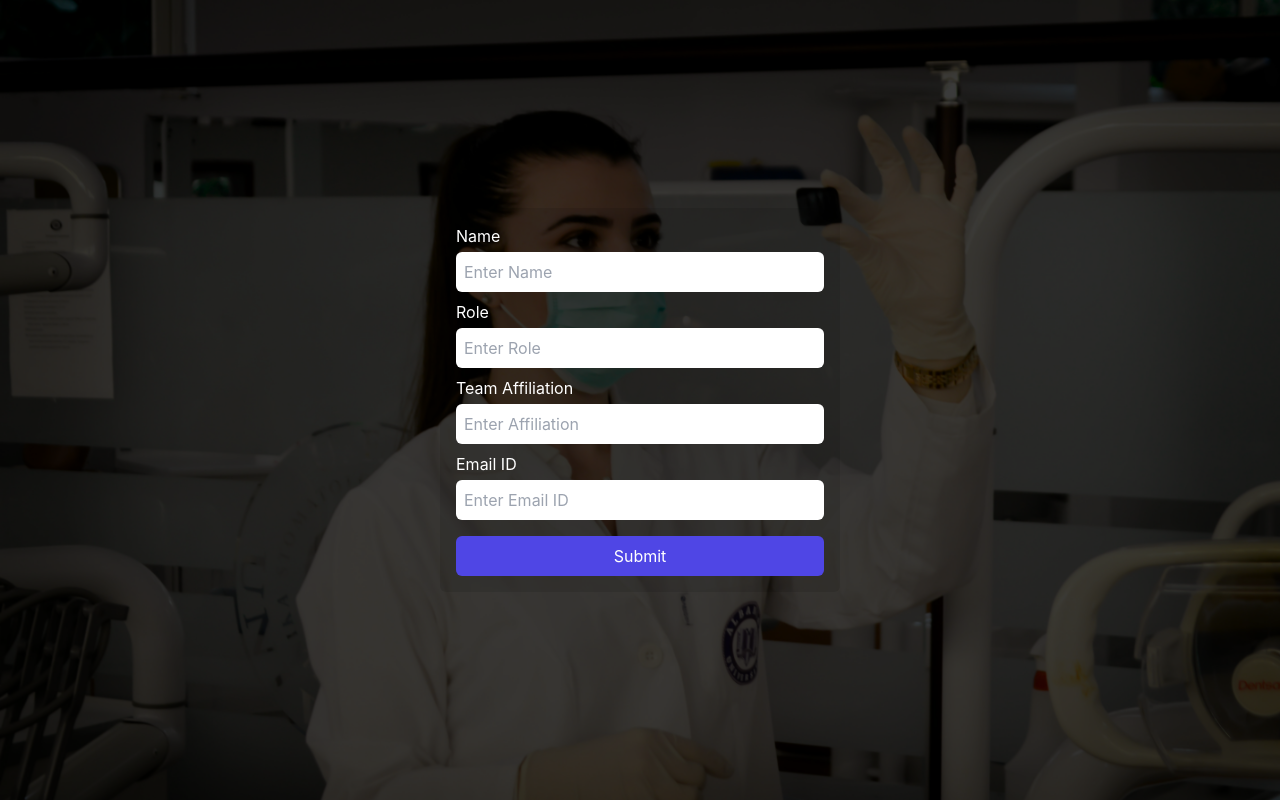
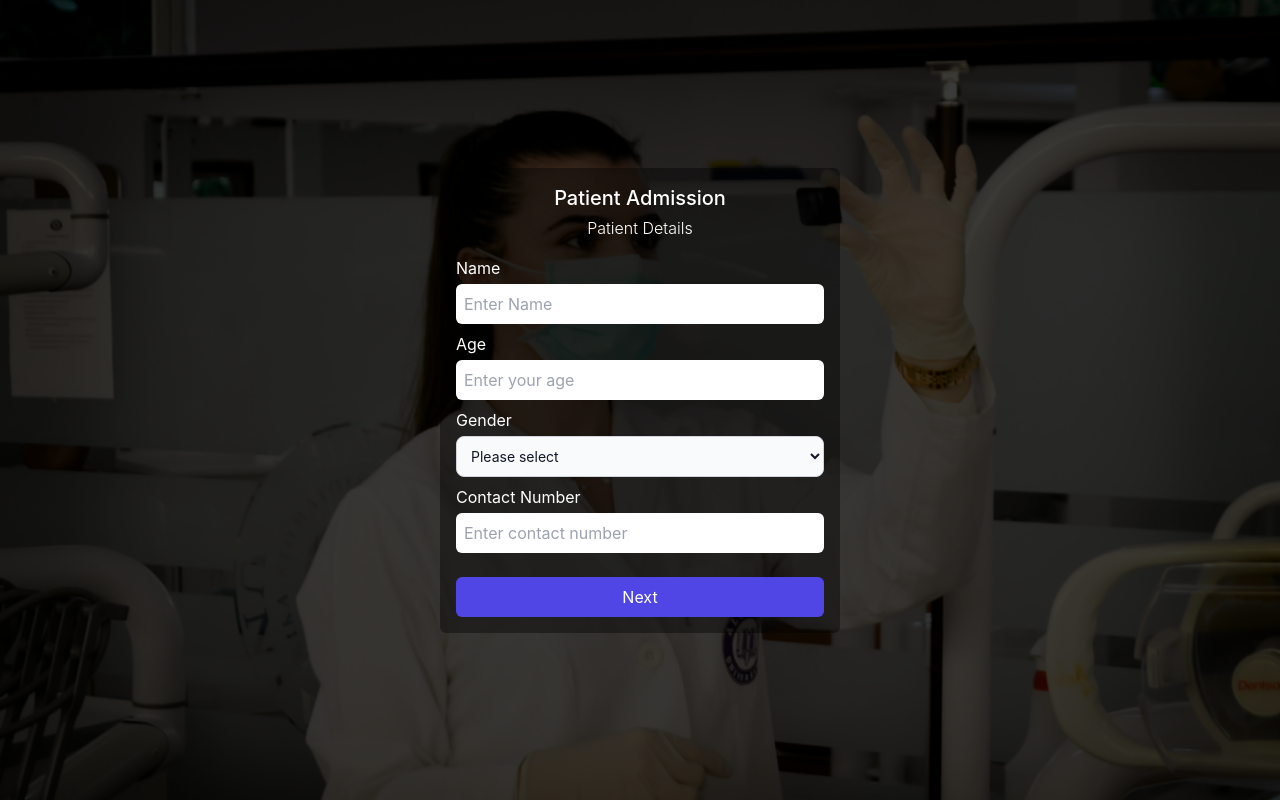
Before and after one commit to stephaniek01/web-app, a React (Create React App) app: page /auth/patient in a window 1280 px wide. Built offline with nearby package versions, Linux system fonts and the light colour scheme.

Commit message:
patient auth routes design

```diff
--- a/src/views/auth/createDoctor/Login.js
+++ b/src/views/auth/createDoctor/Login.js
@@ -1,15 +1,43 @@
-import React from 'react'
-import DefaultInput from "../../components/inputs/defaultInput";
+import React, {useState} from 'react'
 import DefaultButton from "../../components/buttons/defaultButton";
+import Step1 from "../createPatient/components/step1";
+import Step2 from "../createPatient/components/step2";
+import Step3 from "../createPatient/components/step3";
 
 const CreatePatient = (props) => {
+    const [currentStep, setCurrentStep] = useState(1);
+    const handleNextStep = () => {
+        setCurrentStep(currentStep + 1);
+    };
+    const handlePreviousStep = () => {
+        setCurrentStep(currentStep - 1);
+    };
     return (
-        <div className="flex bg-black/10 flex-col p-4 w-[400px] rounded-md gap-2">
-            <DefaultInput label={"Name"} placeholder={"Enter Name"}/>
-            <DefaultInput label={"Role"} placeholder={"Enter Role"}/>
-            <DefaultInput label={"Team Affiliation"} placeholder={"Enter Affiliation"}/>
-            <DefaultInput label={"Email ID"} placeholder={"Enter Email ID"}/>
-            <DefaultButton name={"Submit"} classnames={"mt-2"}/>
+        <div className="flex bg-black/40 flex-col p-4 w-[400px] rounded-md gap-2">
+            {currentStep === 1 && <Step1/>}
+            {currentStep === 2 && <Step2/>}
+            {currentStep === 3 && <Step3/>}
+           <div className={`grid
+            ${currentStep !== 1? "grid-cols-2":"grid-cols-1"}
+            gap-2 mt-4`}>
+               {currentStep !== 1 &&(
+                   <DefaultButton
+                       onClick={handlePreviousStep}
+                       className="bg-blue-500 text-white px-4 py-2 rounded-md"
+                       name={"Prev"}
+                   />
+               )}
+               {currentStep !== 3 && (
+                   <DefaultButton
+                       onClick={handleNextStep}
+                       className="bg-blue-500 text-white px-4 py-2 rounded-md"
+                       name={"Next"}
+                   />
+               )}
+               {currentStep === 3 && (
+                   <DefaultButton ancher={true} link={"/"} name={"Submit"}/>
+               )}
+           </div>
         </div>
     );
 
--- /dev/null
+++ b/src/views/auth/createPatient/components/step1.js
@@ -0,0 +1,26 @@
+import DefaultInput from "../../../components/inputs/defaultInput";
+import React from "react";
+import SelectInput from "../../../components/inputs/selectInput";
+
+const gender = [
+    {value: 'male', label: 'Male'},
+    {value: 'female', label: 'Female'},
+    {value: 'other', label: 'Other'},
+];
+const Step1 = ({}) => {
+    return (
+        <div className={"flex flex-col gap-4"}>
+            <div className={"flex flex-col items-center gap-1"}>
+                <span className={"text-xl font-medium text-white"}>Patient Admission</span>
+                <span className={"text-md font-light text-white"}>Patient Details</span>
+            </div>
+            <div className={"flex flex-col gap-2"}>
+                <DefaultInput label={"Name"} placeholder={"Enter Name"}/>
+                <DefaultInput label={"Age"} placeholder={"Enter your age"}/>
+                <SelectInput label={"Gender"} options={gender} includeDefault/>
+                <DefaultInput label={"Contact Number"} placeholder={"Enter contact number"}/>
+            </div>
+        </div>
+    )
+}
+export default Step1;
--- /dev/null
+++ b/src/views/auth/createPatient/components/step2.js
@@ -0,0 +1,19 @@
+import DefaultInput from "../../../components/inputs/defaultInput";
+import React from "react";
+
+const Step2=({})=>{
+    return (
+        <div className={"flex flex-col gap-4"}>
+            <div className={"flex flex-col items-center gap-1"}>
+                <span className={"text-xl font-medium text-white"}>Patient Admission</span>
+                <span className={"text-md font-light text-white"}>Emergency Contact Details</span>
+            </div>
+            <div className={"flex flex-col gap-2"}>
+                <DefaultInput label={"Name"} placeholder={"Enter Name"}/>
+                <DefaultInput label={"Contact Number"} placeholder={"Enter contact number"}/>
+                <DefaultInput label={"Email"} placeholder={"Enter Email"}/>
+            </div>
+        </div>
+    )
+}
+export default Step2;
--- /dev/null
+++ b/src/views/auth/createPatient/components/step3.js
@@ -0,0 +1,45 @@
+import DefaultInput from "../../../components/inputs/defaultInput";
+import React from "react";
+import SelectInput from "../../../components/inputs/selectInput";
+
+const wardNames = [
+    { value: 'HealingHavenUK', label: 'Healing Haven UK' },
+    { value: 'RecoveryRetreatUK', label: 'Recovery Retreat UK' },
+    { value: 'WellnessWingUK', label: 'Wellness Wing UK' },
+    { value: 'CareOasisUK', label: 'Care Oasis UK' },
+    { value: 'HealthHarbourUK', label: 'Health Harbour UK' },
+    { value: 'SerenityWardUK', label: 'Serenity Ward UK' },
+    { value: 'ComfortCoveUK', label: 'Comfort Cove UK' },
+    { value: 'VitalityVillaUK', label: 'Vitality Villa UK' },
+    { value: 'RenewalRidgeUK', label: 'Renewal Ridge UK' },
+    { value: 'HarmonyHallUK', label: 'Harmony Hall UK' },
+    { value: 'CompassionCourtUK', label: 'Compassion Court UK' },
+    { value: 'RespiteRealmUK', label: 'Respite Realm UK' },
+    { value: 'TranquilityTowerUK', label: 'Tranquility Tower UK' },
+    { value: 'SanctuarySuiteUK', label: 'Sanctuary Suite UK' },
+    { value: 'RestorationResidenceUK', label: 'Restoration Residence UK' }
+];
+
+const consultantNames = [
+    { value: 'DrSmith', label: 'Dr. Smith' },
+    { value: 'DrJohnson', label: 'Dr. Johnson' },
+    { value: 'DrBrown', label: 'Dr. Brown' },
+    { value: 'DrWilson', label: 'Dr. Wilson' },
+    { value: 'DrTaylor', label: 'Dr. Taylor' }
+];
+const Step3=({})=>{
+    return (
+        <div className={"flex flex-col gap-4"}>
+            <div className={"flex flex-col items-center gap-1"}>
+                <span className={"text-xl font-medium text-white"}>Patient Admission</span>
+                <span className={"text-md font-light text-white"}>Ward Details</span>
+            </div>
+            <div className={"flex flex-col gap-2"}>
+                <SelectInput label={"Ward Name"} options={wardNames} includeDefault/>
+                <DefaultInput label={"Ward Number"} placeholder={"Enter ward number"} type={"number"}/>
+                <SelectInput label={"Consultant Doctor"} options={consultantNames} includeDefault/>
+            </div>
+        </div>
+    )
+}
+export default Step3;
--- a/src/views/components/buttons/defaultButton.js
+++ b/src/views/components/buttons/defaultButton.js
@@ -1,13 +1,13 @@
 import {Link} from "react-router-dom";
 
-const DefaultButton = ({name, ancher,link, classnames}) => {
+const DefaultButton = ({name, ancher,link, onClick,classnames}) => {
     return (
         ancher ?
-            <Link to={link} className={`px-4 py-0 h-10 bg-indigo-600 rounded-md text-white ${classnames}`}>
+            <Link to={link} className={`px-4 py-0 h-10 bg-indigo-600 rounded-md text-white flex items-center justify-center ${classnames}`}>
                 {name}
             </Link>
             :
-            <button className={`px-4 py-0 h-10 bg-indigo-600 rounded-md text-white ${classnames}`}>
+            <button onClick={onClick} className={`px-4 py-0 h-10 bg-indigo-600 rounded-md text-white ${classnames}`}>
                 {name}
             </button>
     )
--- /dev/null
+++ b/src/views/components/inputs/selectInput.js
@@ -0,0 +1,21 @@
+const SelectInput = ({id, label, options,includeDefault, labelClass,classnames}) => {
+    return (
+        <div className={"flex flex-col gap-1"}>
+            {label &&
+                <label htmlFor={id} className={`text-white ${labelClass}`}>
+                    {label}
+                </label>}
+            <select id={id}
+                    className={`bg-gray-50 border border-gray-300 text-gray-900 text-sm rounded-lg
+                    focus:ring-blue-500 focus:border-blue-500 block w-full p-2.5 dark:bg-gray-700
+                    dark:border-gray-600 dark:placeholder-gray-400 dark:text-white dark:focus:ring-blue-500
+                    dark:focus:border-blue-500 ${classnames}`}>
+                {includeDefault && <option value="">Please select</option>}
+                {options.map(option => (
+                    <option key={option.value} value={option.value}>{option.label}</option>
+                ))}
+            </select>
+        </div>
+    )
+}
+export default SelectInput;
--- /dev/null
+++ b/src/views/main/components/header/header.js
@@ -0,0 +1,8 @@
+const DefaultHeader=({})=>{
+    return(
+        <div className={"w-full h-20 px-4 flex justify-between items-center"}>
+            Header
+        </div>
+    )
+}
+export default DefaultHeader;
--- /dev/null
+++ b/src/views/main/components/sidebar/sidebar.js
@@ -0,0 +1,31 @@
+import {Link} from "react-router-dom";
+
+const menu = [
+    {}, {}, {}, {}, {},
+]
+
+const DefaultSidebar = ({}) => {
+    return (
+        <div className={"w-[280px] h-screen overflow-y-auto bg-white"}>
+            <div className={"w-full h-20 bg-gray-50 flex items-center font-semibold px-4"}>
+                Bristol Care
+            </div>
+            <div className={"flex flex-col"}>
+                {menu.map((item, index)=>{
+                    return(
+                        <MenuItem link={"/"} name={`Menu ${index + 1}`}/>
+                    )
+                })}
+            </div>
+        </div>
+    )
+}
+
+const MenuItem=({link,name})=>{
+    return(
+        <Link to={link} className={"w-full px-4 h-10 flex items-center"}>
+            {name}
+        </Link>
+    )
+}
+export default DefaultSidebar;
--- a/src/views/main/home/Home.js
+++ b/src/views/main/home/Home.js
@@ -3,7 +3,7 @@ import React, {useState} from 'react';
 const Home = (props) => {
 
     return (
-       <div>
+       <div className={"bg-gray-100 w-full h-[calc(100vh-80px)]"}>
 
        </div>
     )
--- a/src/views/routes/MainRoute.js
+++ b/src/views/routes/MainRoute.js
@@ -1,11 +1,17 @@
 import React from 'react'
 import {Outlet} from 'react-router-dom';
+import DefaultHeader from "../main/components/header/header";
+import DefaultSidebar from "../main/components/sidebar/sidebar";
 
 const MainRoute = () => {
 
     return (
-        <div className="mainPage">
-            <Outlet/>
+        <div className="flex h-screen overflow-hidden">
+            <DefaultSidebar/>
+            <div className={"w-[calc(100%-280px)] bg-gray-50"}>
+                <DefaultHeader/>
+                <Outlet/>
+            </div>
         </div>
     )
 };
```
